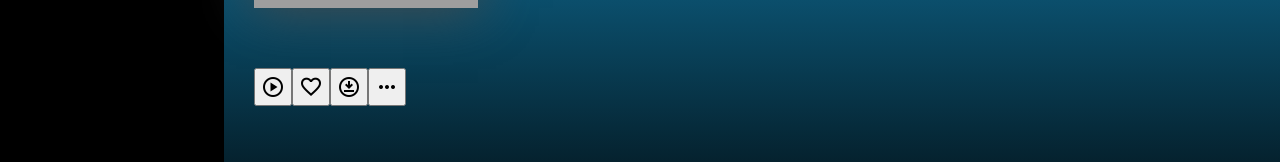
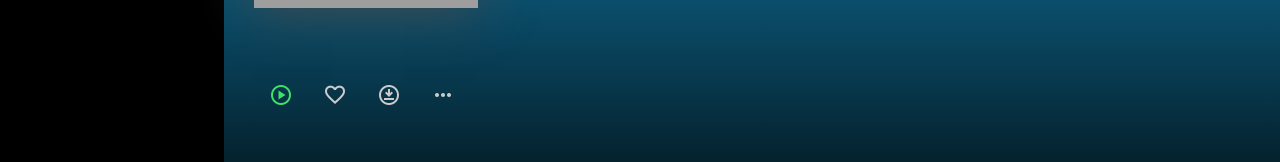
Before and after one commit to jufernandino/DesafioFinal, a React (Vite) app: page / in a window 1280 px wide. Shown: the part 316-478 px from the top of the page. Built offline with nearby package versions, Linux system fonts and the light colour scheme; grey boxes are pictures that could not be loaded.

Commit message:
ajuste dos botões do meio

```diff
--- a/src/App.css
+++ b/src/App.css
@@ -63,10 +63,38 @@ h1 {
   margin-top: 0px;
   margin-bottom: 60px;
 }
-.play-button{}
-.favorite-playlist-button{}
-.download-button{}
-.more-options-button{}
+.play-button{
+  margin: 10px;
+  background-color: transparent;
+  border: none;
+  color: #3FE168;
+  cursor: pointer;
+}
+.play-button:hover{color: white;}
+.favorite-playlist-button{
+  margin: 10px;
+  background-color: transparent;
+  border: none;
+  color: var(--gray);
+  cursor: pointer;
+}
+.favorite-playlist-button:hover{color: white;}
+.download-button{
+  margin: 10px;
+  background-color: transparent;
+  border: none;
+  color: var(--gray);
+  cursor: pointer;
+}
+.download-button:hover{color: white;}
+.more-options-button{
+  margin: 10px;
+  background-color: transparent;
+  border: none;
+  color: var(--gray);
+  cursor: pointer;
+}
+.more-options-button:hover{color: white;}
 
 
 .header-playlist{ /*CABEÇALHO PARA AREA EM QUE APARECE AS MUSICAS*/
@@ -114,7 +142,7 @@ h1 {
 }
 .favorite-button { /*BOTAO DE FAVORITOS*/
   position: relative;
-  background-color: #67647700;
+  background-color: transparent;
   color: var(--gray);
   border: none;
   cursor: pointer;
@@ -123,7 +151,7 @@ h1 {
   color: #ffffff;
 }
 .delete-button { /*BOTAO DE DELETAR*/
-  background-color: #67647700;
+  background-color: transparent;
   color: var(--gray);
   border: none;
   cursor: pointer;
```
